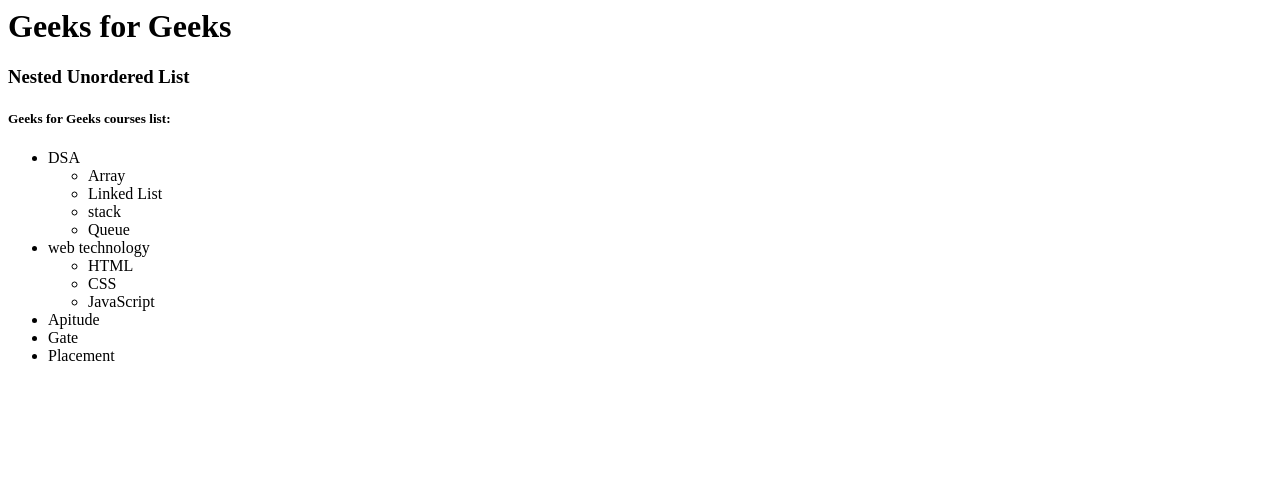
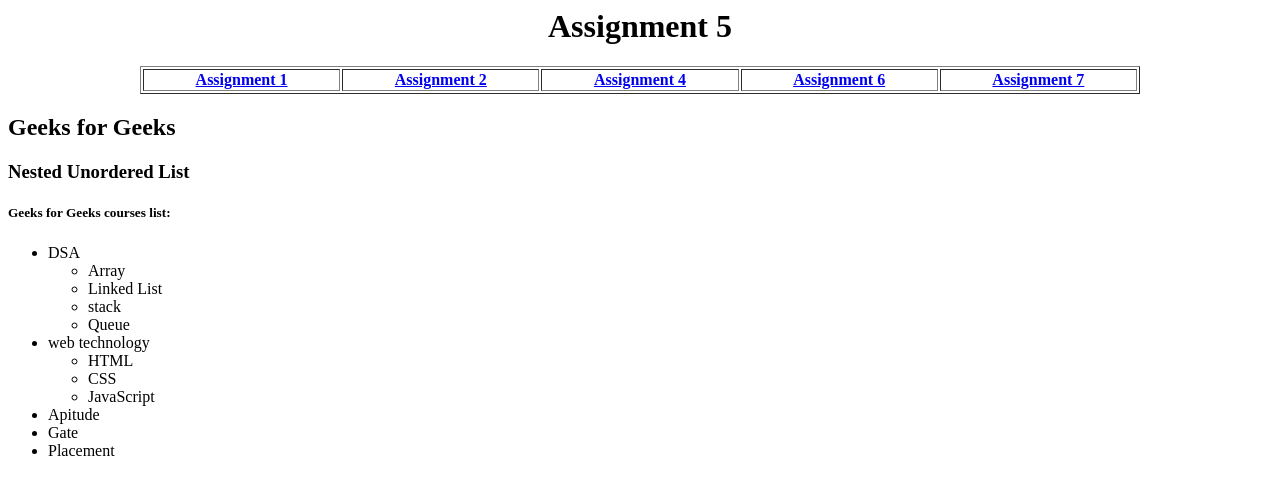
Before and after one commit to uzairit/Assingments, a plain HTML site: page index21.html in a window 1280 px wide. Drawn offline with Linux system fonts and the light colour scheme.

Commit message:
Update index21.html

```diff
--- a/index21.html
+++ b/index21.html
@@ -2,7 +2,20 @@
 
 <body>
 
-<h1> Geeks for Geeks </h1>
+ <center>
+   <h1>Assignment 5</h1>
+    <table border="1" width="1000">
+<tr>
+   <th> <a href="index22.html" target="_blank" >Assignment 1</a> </th>
+      <th> <a href="index13.html" target="_blank">Assignment 2</a></th>
+   <th> <a href="index20.html" target="_blank">Assignment 4</a> </th>
+   <th> <a href="index8.html" target="_blank" >Assignment 6</a></th>
+    <th><a href="index23.html" target="_blank">Assignment 7</a></th>
+</tr>
+    </table>
+</center>
+
+<h2> Geeks for Geeks </h2>
 
 <h3> Nested Unordered List </h3>
 
```
